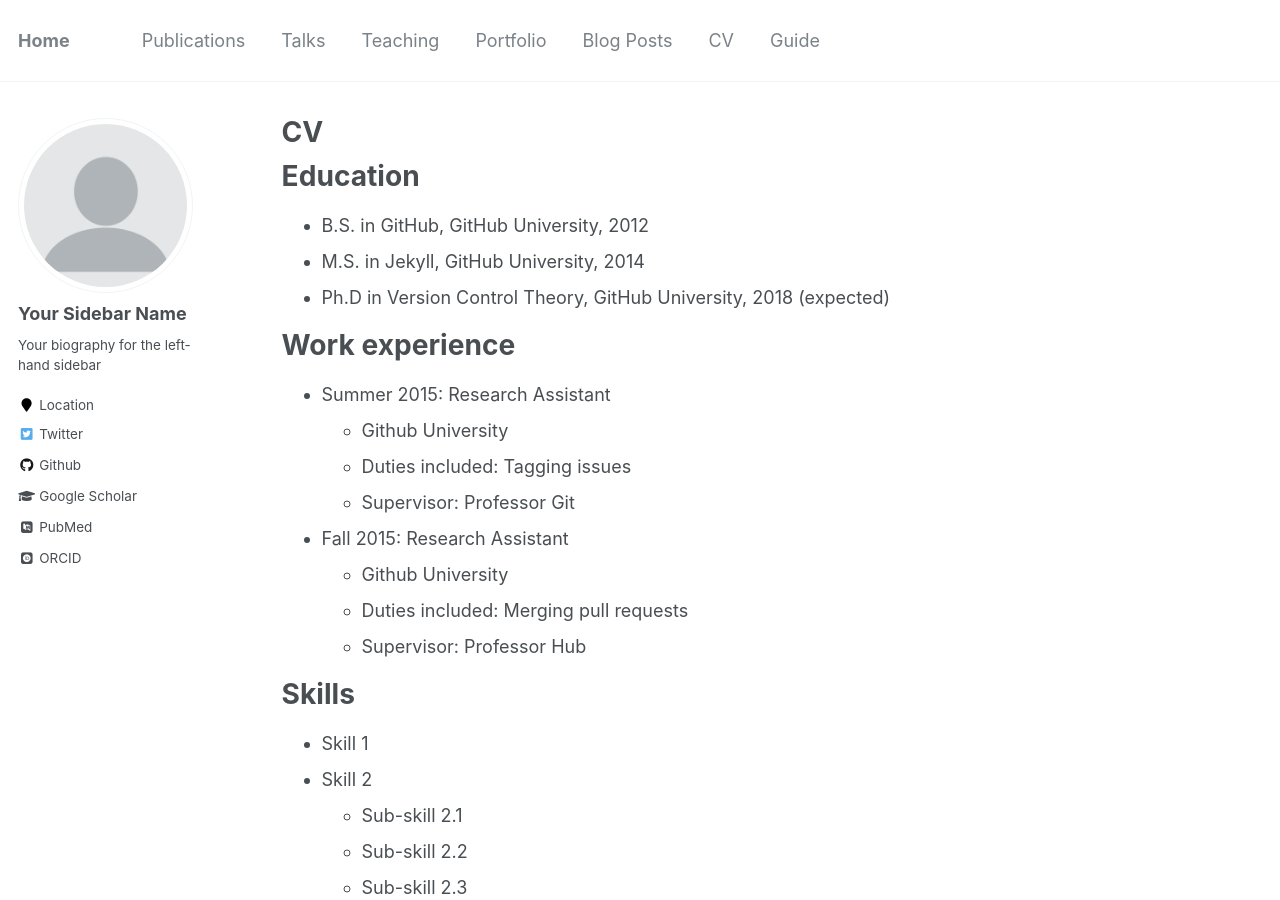
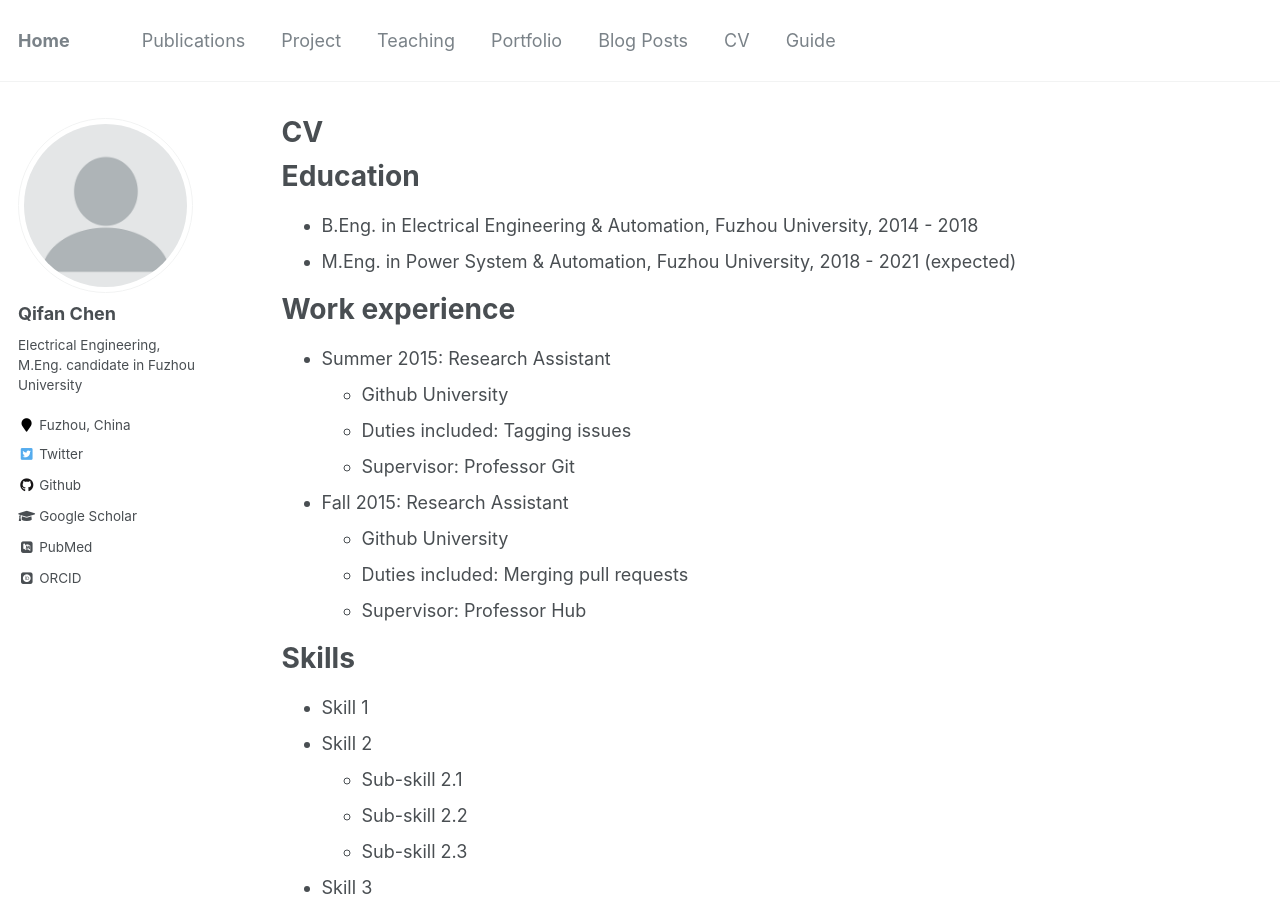
Before and after one commit to ChQf/ChQf.github.io, a Jekyll site: the page built from _pages/cv.md, in a window 1280 px wide and 900 px high. Built offline with Jekyll 4.4.1, drawn with Linux system fonts in a browser that asks for light colours; some web fonts are replaced.

Commit message:
pages test

```diff
--- a/_config.yml
+++ b/_config.yml
@@ -8,7 +8,7 @@
 # Site Settings
 locale                   : "en-US"
 title                    : "Home"
-title_separator          : "|"
+title_separator          : "_"
 name                     : &name "Qifan Chen"
 description              : &description "Qifan Chen, Electrical Engineering, Fuzhou University"
 url                      : https://chqf.github.io # the base hostname & protocol for your site e.g. "https://mmistakes.github.io"
@@ -80,10 +80,10 @@ analytics:
 
 # Site Author
 author:
-  name             : "Your Sidebar Name"
+  name             : "Qifan Chen"
   avatar           : "profile.png"
-  bio              : "Your biography for the left-hand sidebar"
-  location         : "Location"
+  bio              : "Electrical Engineering, M.Eng. candidate in Fuzhou University"
+  location         : "Fuzhou, China"
   employer         :
   pubmed           : "https://www.ncbi.nlm.nih.gov/pubmed/?term=john+snow"
   googlescholar    : "http://yourfullgooglescholarurl.com"
--- a/_data/navigation.yml
+++ b/_data/navigation.yml
@@ -3,7 +3,7 @@ main:
   - title: "Publications"
     url: /publications/
 
-  - title: "Talks"
+  - title: "Project"
     url: /talks/
 
   - title: "Teaching"
--- a/_pages/cv.md
+++ b/_pages/cv.md
@@ -11,9 +11,8 @@ redirect_from:
 
 Education
 ======
-* B.S. in GitHub, GitHub University, 2012
-* M.S. in Jekyll, GitHub University, 2014
-* Ph.D in Version Control Theory, GitHub University, 2018 (expected)
+* B.Eng. in Electrical Engineering & Automation, Fuzhou University, 2014 - 2018
+* M.Eng. in Power System & Automation, Fuzhou University, 2018 - 2021 (expected)
 
 Work experience
 ======
```
Also changed, not shown: _pages/about.md (+1 -1 lines).
